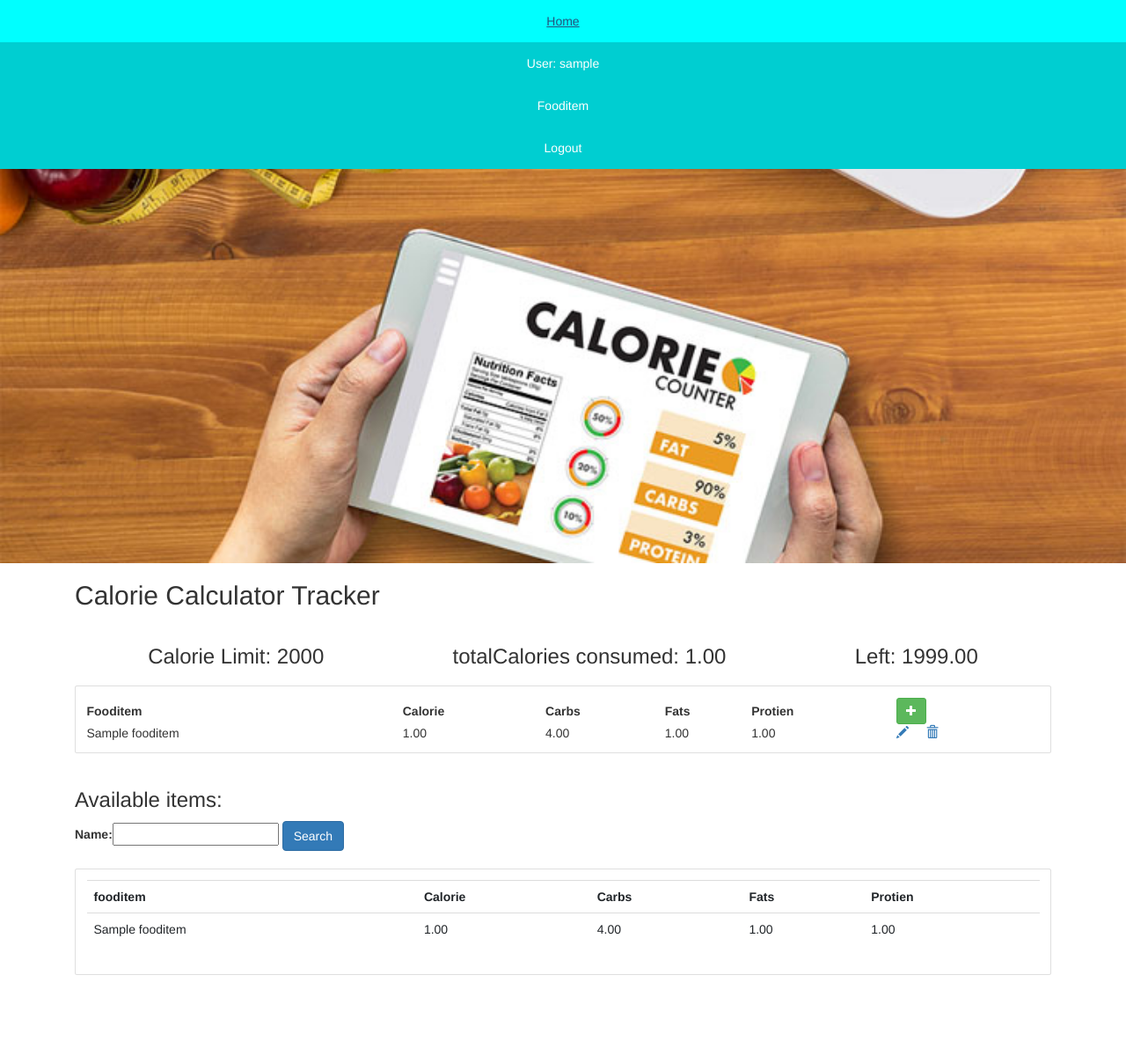
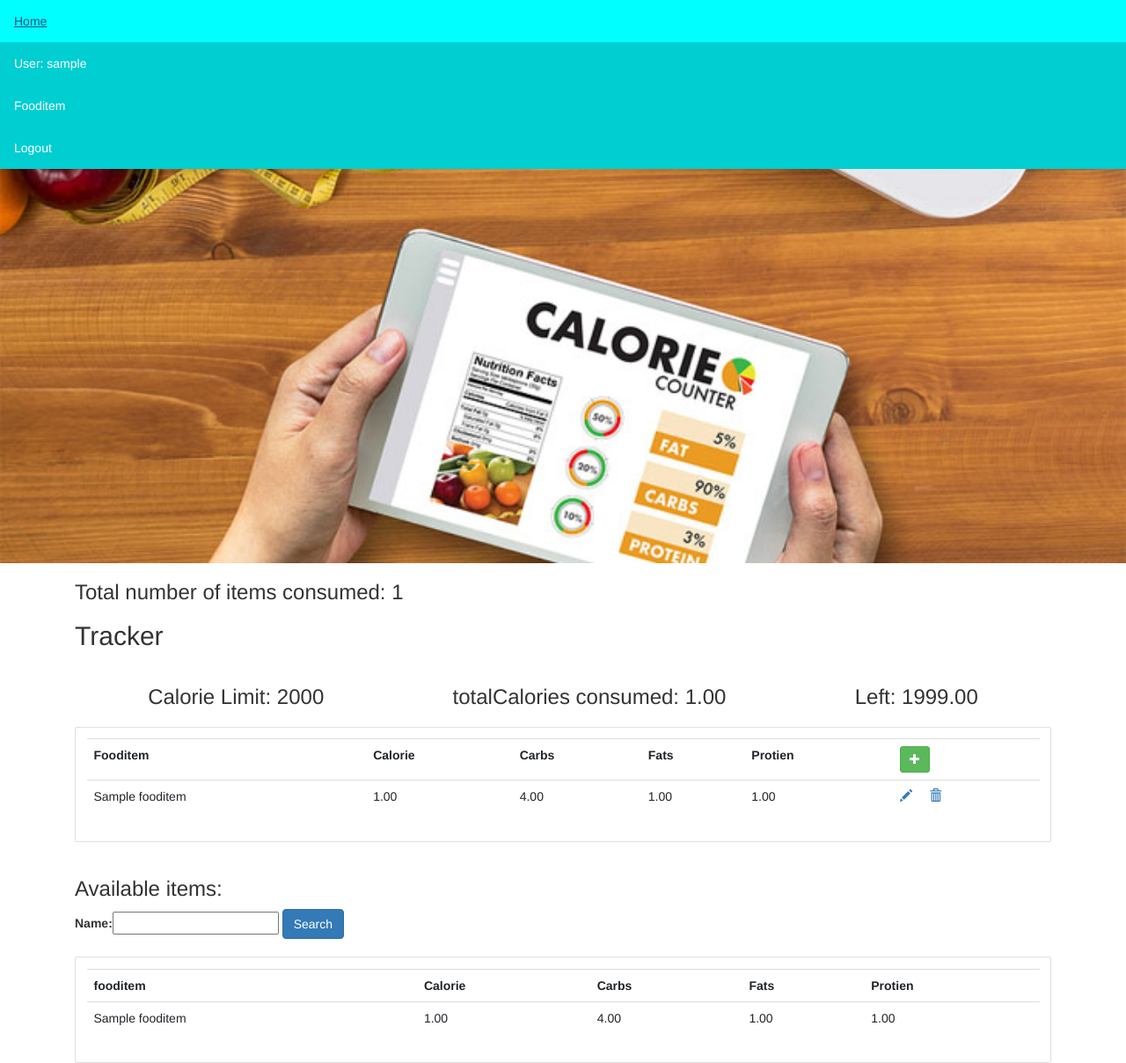
Before and after one commit to setsetaung/Django-Project, a Django app: page /user/ in a window 1280 px wide. Shown: the whole page at 88% size. Before the commit the page ends 1108 px from the top, so only its background shows below. Run offline with Django 3.2, Linux system fonts and the light colour scheme; a user stored in the database is signed in; tables that the repository leaves empty hold one stand-in row (values such as "Sample post"); some libraries are stand-ins or nearby versions.

Commit message:
design change

```diff
--- a/Calorie/templates/user.html
+++ b/Calorie/templates/user.html
@@ -1,19 +1,6 @@
 {% extends 'main.html' %}
 {% block content %}
-<head> <link rel="stylesheet" href="https://maxcdn.bootstrapcdn.com/bootstrap/3.3.7/css/bootstrap.min.css">
-
-</head>
-
-<div class="today">
-	<h2>Calorie Calculator Tracker</h2>
-	<div class="flex-box-row">
-		<h3>Calorie Limit: 2000</h3>
-		<h3>totalCalories consumed: {{totalCalories}}</h3>
-		<h3>Left: {{ CalorieLeft }}</h3>
-	</div>
-	<div>
-		{% if  totalCalories > 2000 %}
-
+<head> <link rel="stylesheet" href="https://maxcdn.bootstrapcdn.com/bootstrap/3.3.7/css/bootstrap.min.css"></head>
 {% if messages %}
 	<ul class="messages">
 		{% for msg in messages %}
@@ -25,11 +12,19 @@
 		{% endfor %}
 	</ul>
 {% endif %}
-		{% endif %}
+<h3>Total number of items consumed: {{cnt}}</h3>
+<div class="today">
+	<h2>Tracker</h2>
+	<div class="flex-box-row">
+		<h3>Calorie Limit: 2000</h3>
+		<h3>totalCalories consumed: {{totalCalories}}</h3>
+		<h3>Left: {{ CalorieLeft }}</h3>
 	</div>
 
+<div class="row">
+	<div class="col-md">
 		<div class="card card-body">
-        <table>
+			<table class="table table-sm">
 				<tr>
 					<th>Fooditem</th>
 					<th>Calorie</th>
@@ -57,6 +52,8 @@
 				</tr>
             {% endfor %}
         </table>
+	</div>
+	</div>
 	</div>
 
 <br>
--- a/Calorie/views.py
+++ b/Calorie/views.py
@@ -46,7 +46,8 @@ def userPage(request):
         totalCalories+=foods.calorie
 
     CalorieLeft=2000-totalCalories
-    messages.warning(request, 'Your Calorie is Over Limit 2000.')
+    if totalCalories >= 100:
+        messages.warning(request, 'Your Calorie is Over Limit 2000.')
     context={'CalorieLeft':CalorieLeft,'totalCalories':totalCalories,'cnt':cnt,'foodlist':finalFoodItems,'fooditem':fooditems,'myfilter':myfilter}
     return render(request,'user.html',context)
 
--- a/static/css/main.css
+++ b/static/css/main.css
@@ -28,7 +28,7 @@ ul {
 li a {
   display: block;
   color: white;
-  text-align: center;
+  text-align: left;
   padding: 14px 16px;
   text-decoration: none;
 }
```
Lines whose indentation alone changed are shown as unchanged.
